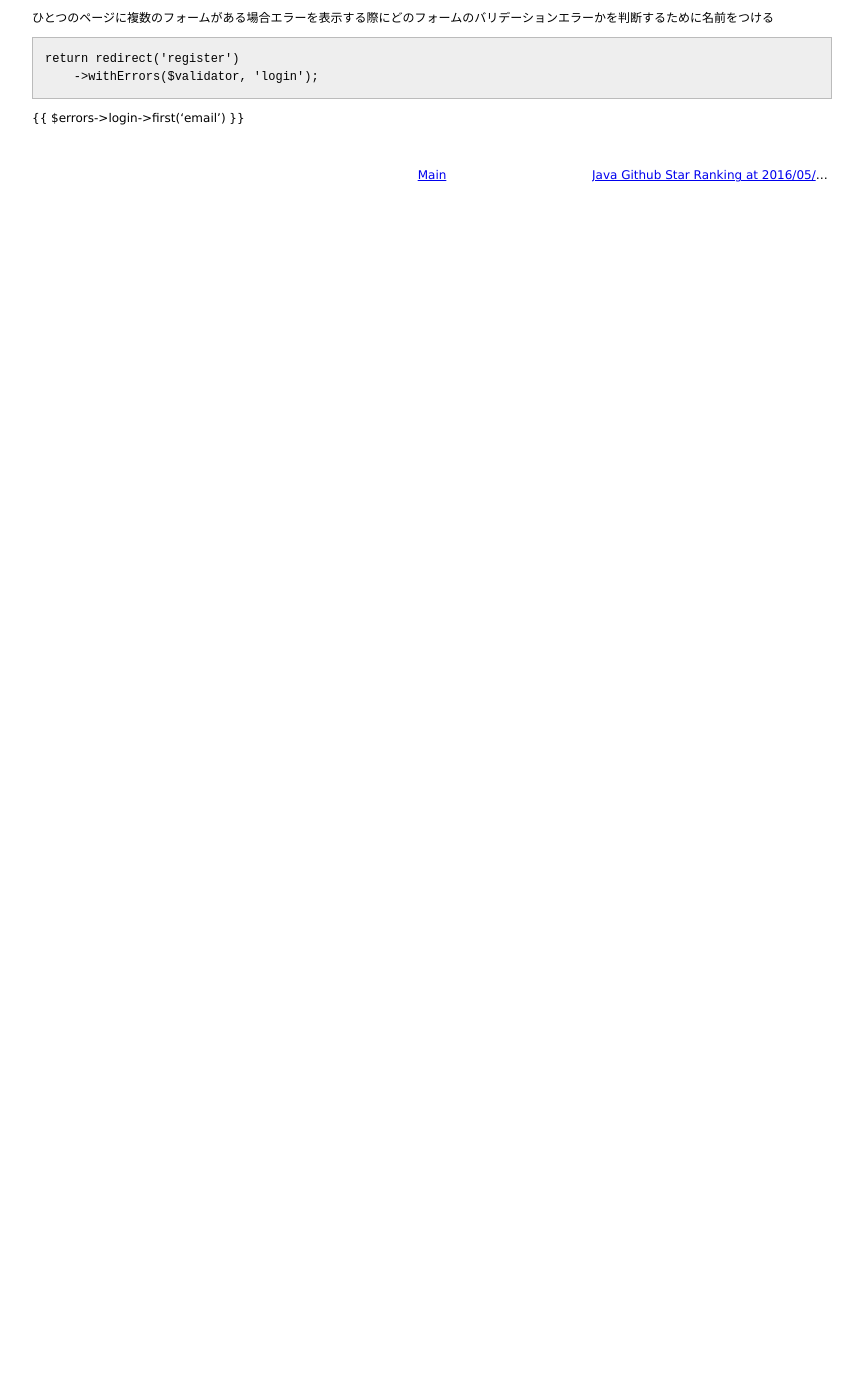
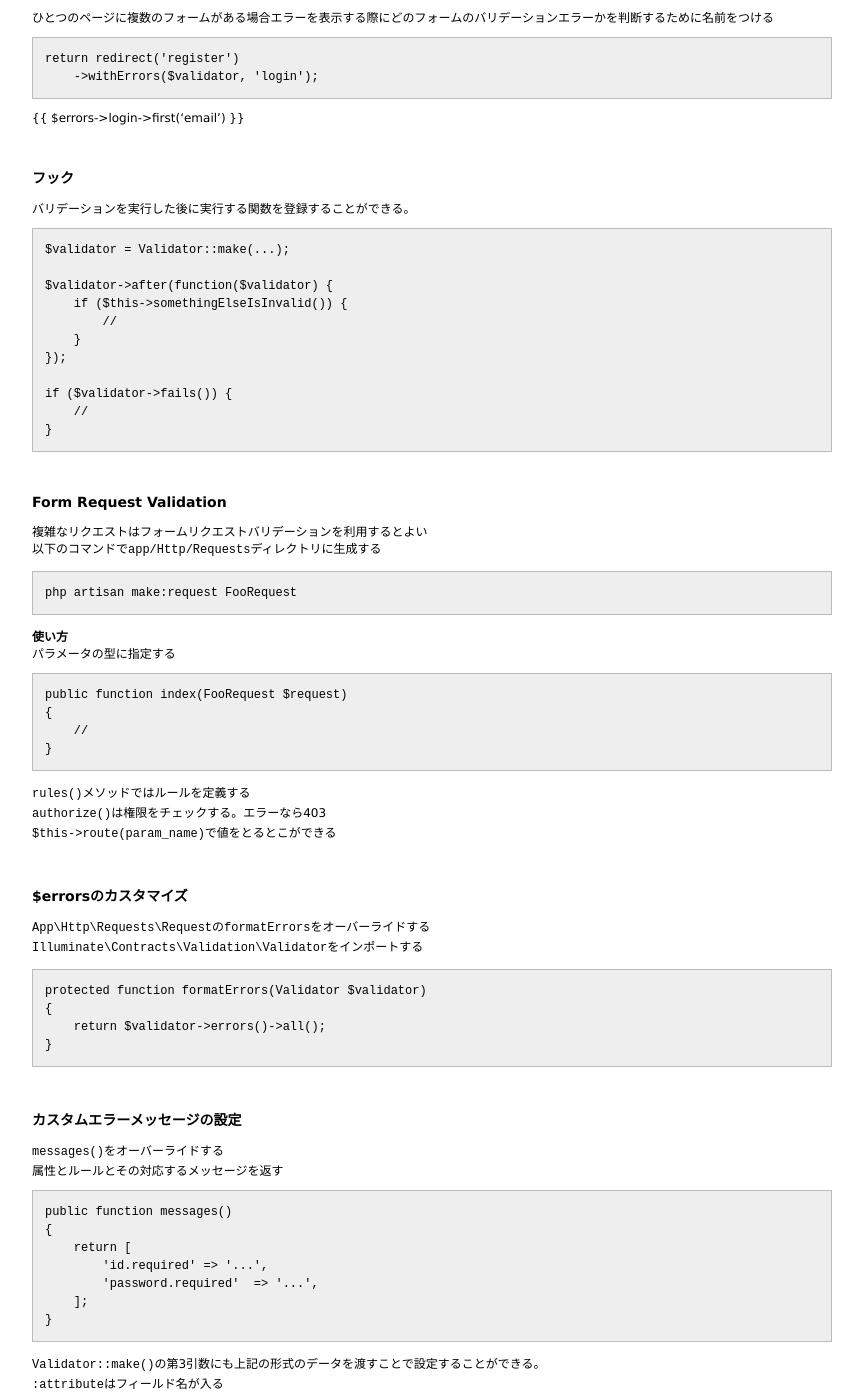
Before and after one commit to 38elements/38elements.github.com, a Jekyll site: the page built from _posts/2016-05-17-laravel-validation.md, in a window 1280 px wide and 1400 px high, scrolled down 1340 px. Shown: the whole window, without its empty margins (208-1071 px from the left). Built offline with Jekyll 4.4.1, drawn with Linux system fonts in a browser that asks for light colours; before the commit the page ends 1591 px from its top, so only the background shows below that; some of the changed text lies outside the part shown.

Commit message:
Update 2016-05-17-laravel-validation.md

````diff
--- a/_posts/2016-05-17-laravel-validation.md
+++ b/_posts/2016-05-17-laravel-validation.md
@@ -84,3 +84,122 @@ return redirect('register')
 {% raw %}
 {{ $errors->login->first('email') }}
 {% endraw %}
+<br>
+
+### フック
+バリデーションを実行した後に実行する関数を登録することができる。
+
+```
+$validator = Validator::make(...);
+
+$validator->after(function($validator) {
+    if ($this->somethingElseIsInvalid()) {
+        //
+    }
+});
+
+if ($validator->fails()) {
+    //
+}
+```
+<br>
+
+### Form Request Validation
+複雑なリクエストはフォームリクエストバリデーションを利用するとよい
+以下のコマンドで`app/Http/Requests`ディレクトリに生成する
+
+```
+php artisan make:request FooRequest
+```
+
+**使い方**
+パラメータの型に指定する
+
+```
+public function index(FooRequest $request)
+{
+    //
+}
+```
+
+`rules()`メソッドではルールを定義する
+`authorize()`は権限をチェックする。エラーなら403
+`$this->route(param_name)`で値をとるとこができる
+
+<br>
+
+### $errorsのカスタマイズ
+`App\Http\Requests\Request`の`formatErrors`をオーバーライドする
+`Illuminate\Contracts\Validation\Validator`をインポートする
+
+```
+protected function formatErrors(Validator $validator)
+{
+    return $validator->errors()->all();
+}
+```
+<br>
+
+### カスタムエラーメッセージの設定
+`messages()`をオーバーライドする
+属性とルールとその対応するメッセージを返す
+
+```
+public function messages()
+{
+    return [
+        'id.required' => '...',
+        'password.required'  => '...',
+    ];
+}
+```
+
+`Validator::make()`の第3引数にも上記の形式のデータを渡すことで設定することができる。
+`:attribute`はフィールド名が入る
+
+```
+$messages = [
+    'between' => 'The :attribute must be between :min - :max.',,
+];
+```
+<br>
+
+### uniqueのルール
+
+unique:table,column,except,idColumn
+
+```
+// ユーザテーブルのemailカラムがユニーク
+'email' => 'unique:users,email'
+
+// プライマリーキーが$user->idのemailとの重複を許可
+'email' => 'unique:users,email,'.$user->id
+
+// user_idが$user->idのemailとの重複を許可
+'email' => 'unique:users,email,'.$user->id.',user_id'
+
+// foo_idが1のときのみチェック
+'email' => 'unique:users,email_address,NULL,id,foo_id,1'
+```
+<br>
+
+### 条件付でバリデーションを追加する
+`sometimes`を使用する
+
+キーが存在しているか
+
+```
+$validate = Validator::make($data, [
+    'email' => 'sometimes|required|email',
+]);
+```
+
+述語を使って条件を指定する
+
+```
+// buyが1のときのみitem_nameの入力を必須にする
+$validate->sometimes('item_name', 'required|max:500', function($input) {
+    return $user->buy == 1;
+});
+```
+<br>
````
